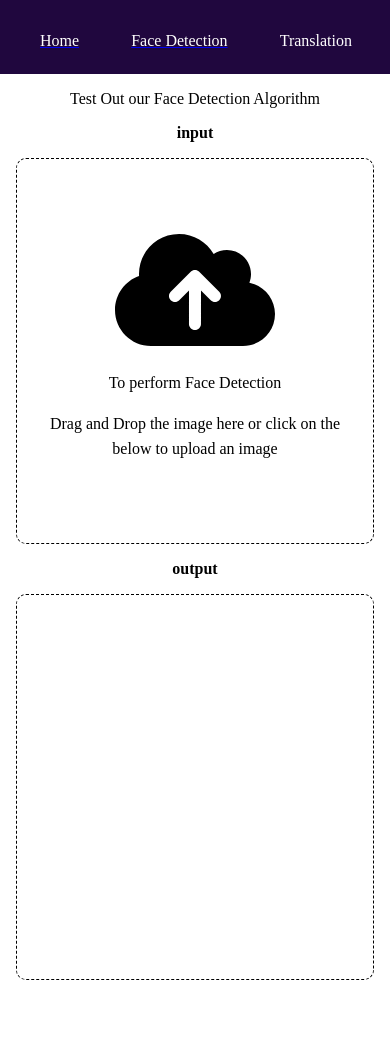
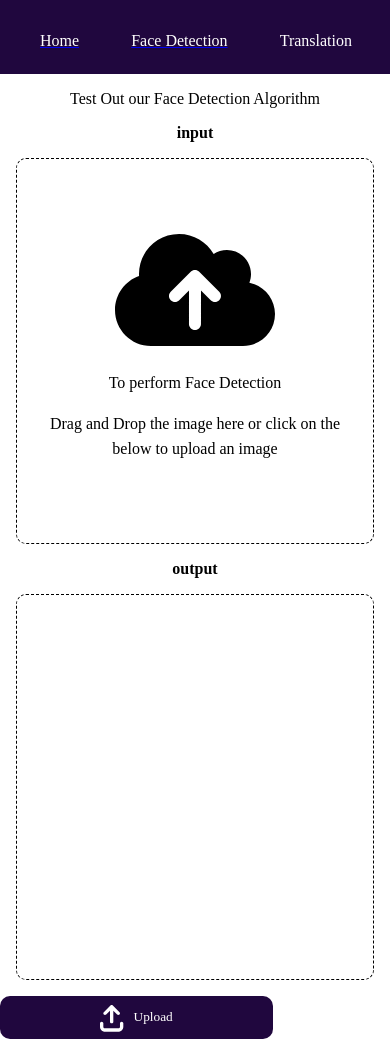
Before and after one commit to BertinAm/AI-ML-Project, a React (Create React App) app in the folder Frontend/aiproject/: page /FaceDetection in a window 390 px wide. Before the commit the page ends 980 px from the top, so only its background shows below. Built offline with nearby package versions, Linux system fonts and the light colour scheme; a web font is replaced by a local one.

Commit message:
changes doen , responsiveness is a mess

```diff
--- a/Frontend/aiproject/src/App.css
+++ b/Frontend/aiproject/src/App.css
@@ -105,6 +105,33 @@
 .labeltext1{
   line-height: 25px;
 }
+/* changes done to the upload button */
+/*btnlicon btntext */
+.bittondiv{
+  /* width: 10%; */
+  margin: 0 auto;
+  margin-top: 1em;
+  margin-bottom: 1em;
+
+}
+.button {
+background: #20073E;
+display: flex;
+justify-content: center;
+width: 70%;
+border-radius: 10px;
+border: none;
+padding: 0em 8em;
+}
+.btntext{
+  color: white;
+ }
+ .btnicon{
+  color: white;
+  font-size: 2em;
+  margin-top: 0.35em;
+  margin-right: 10px;
+ }
 }
 @media only screen and (min-width:768px){
   .navbar{
@@ -153,4 +180,13 @@
 .labelicon{
   margin-top: 3px;
 }
- }
+/* changes done to the upload button */
+.bittondiv{
+  width: 10%;
+  margin: 0 auto;
+  margin-top: 1em;
+  margin-bottom: 1em;
+
+}
+
+}
--- a/Frontend/aiproject/src/components/FaceDetection/FaceDetection.jsx
+++ b/Frontend/aiproject/src/components/FaceDetection/FaceDetection.jsx
@@ -2,6 +2,7 @@ import React from 'react'
 import './FaceDetection.css'
 import { FontAwesomeIcon } from '@fortawesome/react-fontawesome'
 import {faCloudArrowUp } from '@fortawesome/free-solid-svg-icons'
+import {faArrowUpFromBracket } from '@fortawesome/free-solid-svg-icons'
 
 const FaceDetection = () => {
   return (
@@ -22,6 +23,12 @@ const FaceDetection = () => {
             <div className="input"> </div>
             </div>
         </div>
+        <div className="bittondiv">
+          <button className="button">
+          <FontAwesomeIcon icon={faArrowUpFromBracket } className='btnicon' />
+          <p className="btntext">Upload</p>
+          </button>
+        </div>
     </div>
   )
 }
```
